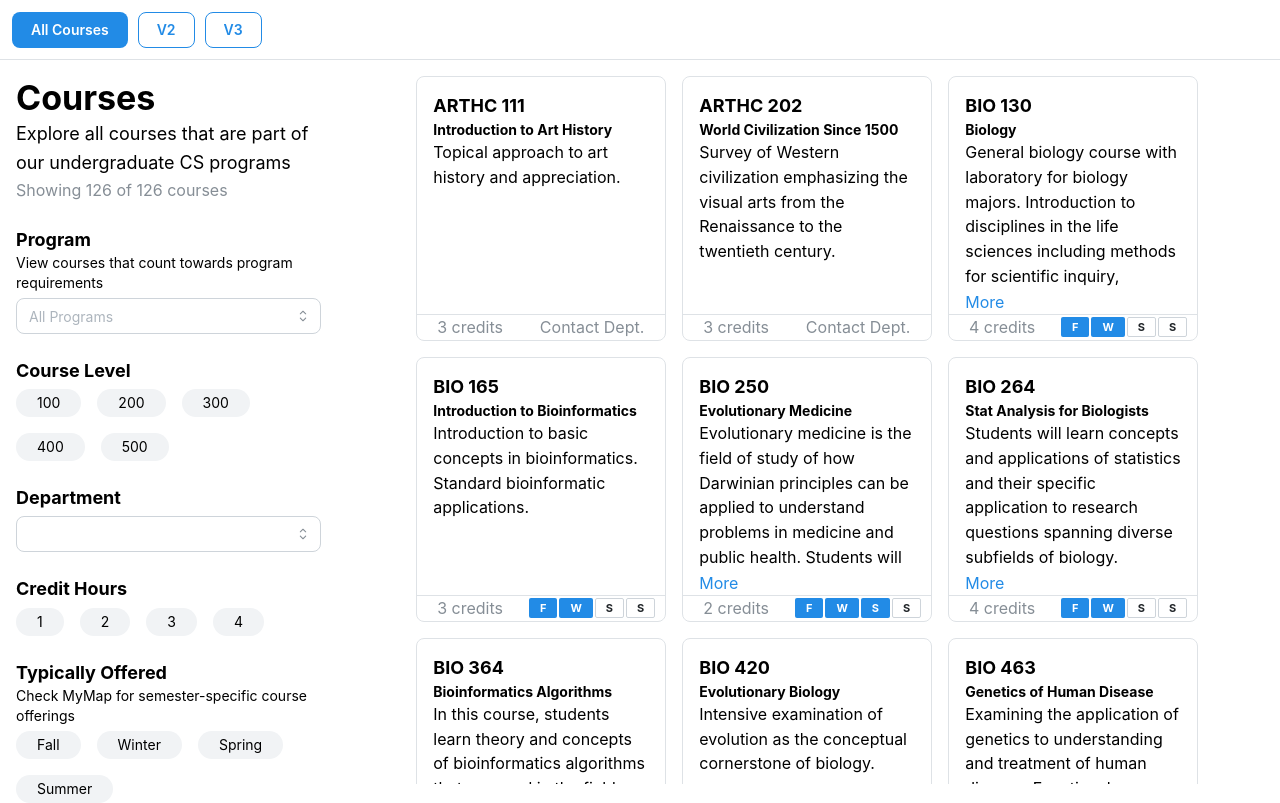
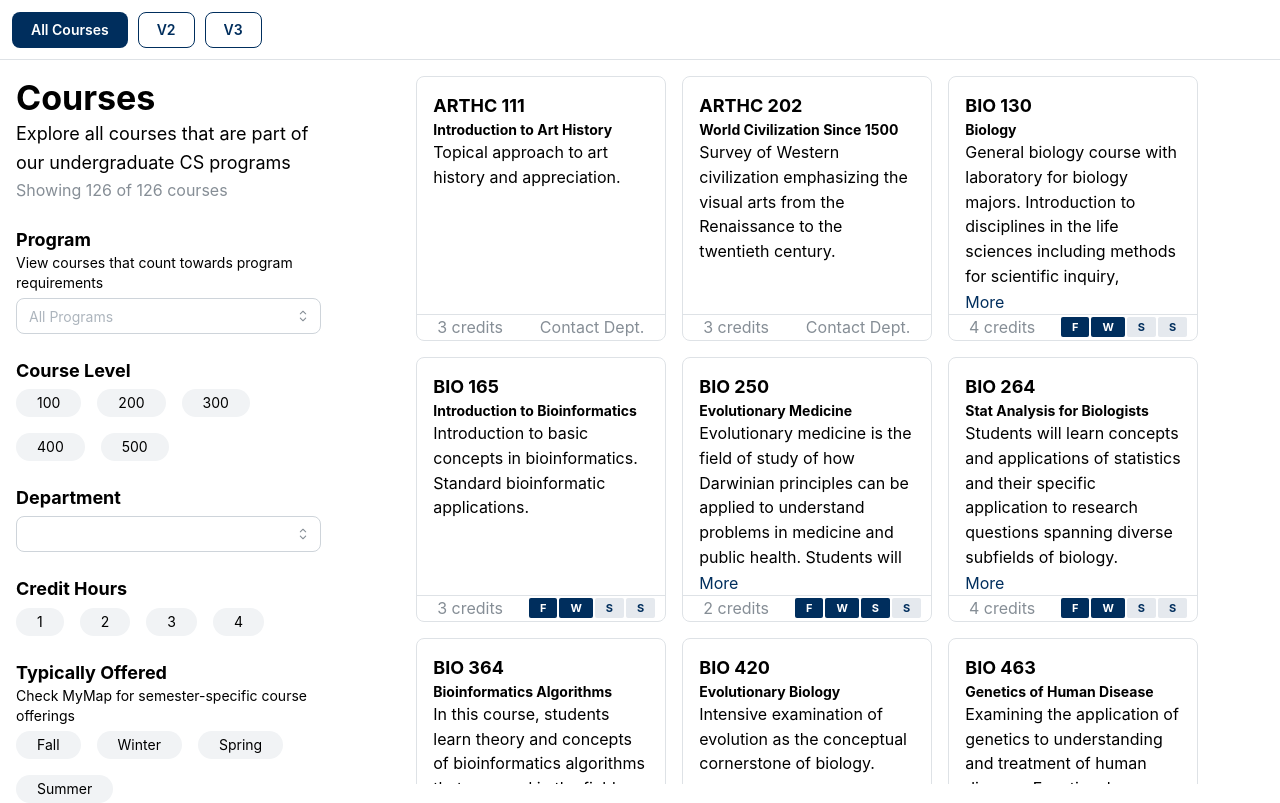
Before and after one commit to smophat7/cs356-cs-classes, a React (Vite) app: page /method1 in a window 1280 px wide. Built offline with nearby package versions, Linux system fonts and the light colour scheme.

Commit message:
Change to BYU primary colors. Minor styling change.

```diff
--- a/src/components/CourseCard.tsx
+++ b/src/components/CourseCard.tsx
@@ -47,7 +47,7 @@ const CourseCard: React.FC<Props> = ({ course }) => {
     return (
       <Badge
         radius="xs"
-        variant={options.includes(desiredPeriod) ? "filled" : "default"}
+        variant={options.includes(desiredPeriod) ? "filled" : "light"}
       >
         {label}
       </Badge>
--- a/src/theme.ts
+++ b/src/theme.ts
@@ -1,6 +1,21 @@
 import { createTheme } from "@mantine/core";
 
 export const theme = createTheme({
-  /* Put your mantine theme override here */
+  /* Mantine UI theme overrides */
   defaultRadius: "md",
+  primaryColor: "byu-navy",
+  colors: {
+    "byu-navy": [
+      "#99ABBE",
+      "#8097AE",
+      "#66829E",
+      "#4D6D8E",
+      "#33587D",
+      "#1A436D",
+      "#002E5D", // Base color - 700 (see https://brand.byu.edu/web-colors)
+      "#002954",
+      "#00254A",
+      "#002041",
+    ],
+  },
 });
```
